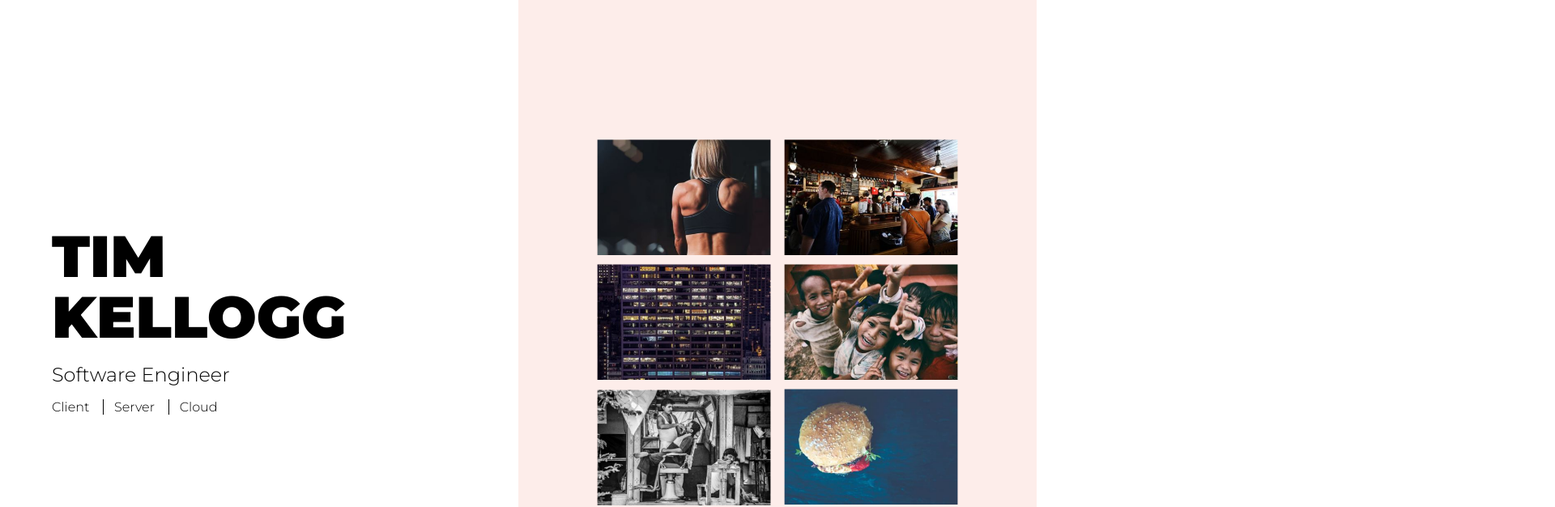
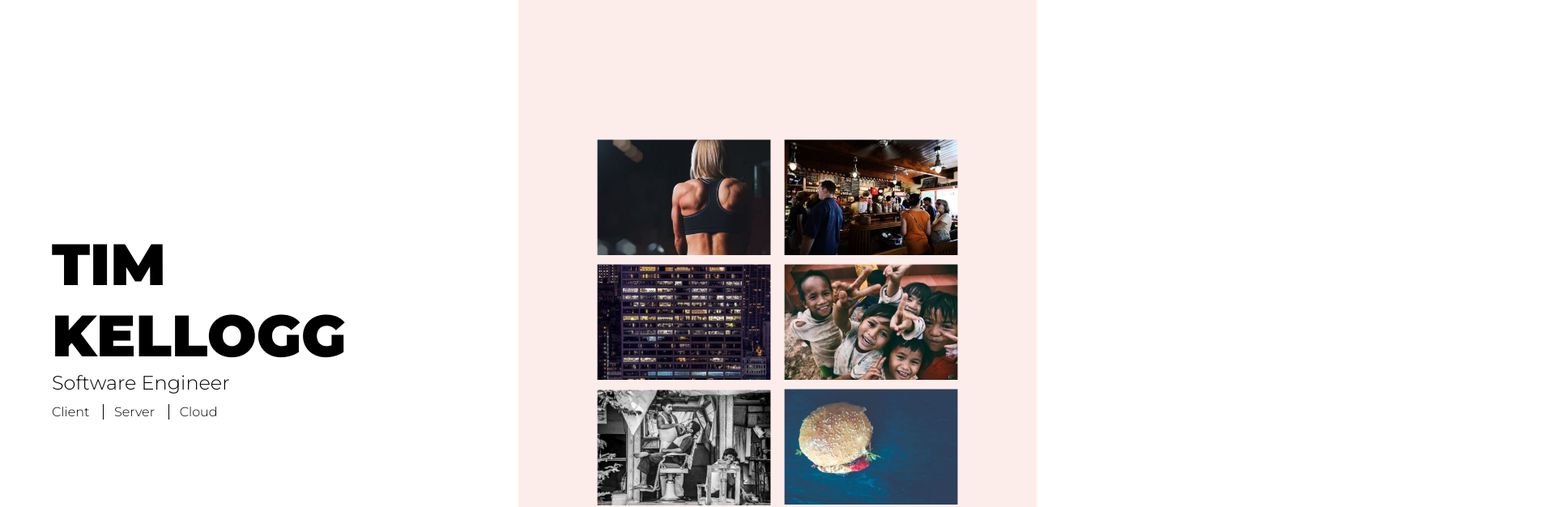
Before and after one commit to timkellogg/react-portfolio, a React (Create React App) app: page / in a window 1280 px wide. Shown: the top 626 px of the page at 81% size, 1920 px wide, since content can reach past the window. Built offline with nearby package versions, Linux system fonts and the light colour scheme.

Commit message:
fix animations to make more smooth

```diff
--- a/src/Header.css
+++ b/src/Header.css
@@ -16,6 +16,60 @@
   border-left: 1px solid black;
 }
 
-.Header-title:first-of-type {
+.Header-title:nth-child(1) {
+  margin-top: -100vh;
+  animation: .75s ease-in slideDown .25s forwards;
+}
+
+.Header-title:nth-child(2) {
   margin-bottom: -1vw;
+  margin-left: -70vw;
+  animation: .75s ease-in slideRight .75s forwards;
 }
+
+.Header-spacer {
+  opacity: 0;
+  animation: .25s ease-in fadeIn 2s forwards;
+}
+
+.Header-spacer:nth-child(1) {
+  animation-delay: 2s;
+}
+
+.Header-spacer:nth-child(2) {
+  animation-delay: 2.5s;
+}
+
+.Header-spacer:nth-child(3) {
+  animation-delay: 2.75s;
+}
+
+.Header-subtitle {
+  margin-right: -100vw;
+  opacity: 0;
+  animation: .75s ease-in fadeIn 4s forwards;
+}
+
+@keyframes slideDown {
+  to {
+    margin-top: 0;
+  }
+}
+
+@keyframes slideRight {
+  to {
+    margin-left: 0;
+  }
+}
+
+@keyframes slideLeft {
+  to {
+    margin-right: 0;
+  }
+}
+
+@keyframes fadeIn {
+  to {
+    opacity: 1;
+  }
+}
--- a/src/Header.js
+++ b/src/Header.js
@@ -7,12 +7,12 @@ export default () => {
     <header className="Header">
       <h1 className="Header-title">Tim</h1>
       <h1 className="Header-title">Kellogg</h1>
-      <h2>Software Engineer</h2>
-      <p className="Header-subtitle">
+      <h2 className="Header-subtitle">Software Engineer</h2>
+      <div>
         <span className="Header-spacer">Client </span>
         <span className="Header-spacer">Server </span>
         <span className="Header-spacer">Cloud </span>
-      </p>
+      </div>
     </header>
   )
 }
--- a/src/ProjectList.css
+++ b/src/ProjectList.css
@@ -27,7 +27,7 @@
   width: 44%;
   margin-bottom: 0vw;
   opacity: 0;
-  animation: .222s linear appear forwards;
+  animation: .25s ease-out appear forwards;
 }
 
 .ProjectList-Item:nth-child(odd) {
@@ -39,27 +39,27 @@
 }
 
 .ProjectList-Item:nth-child(1) {
-  animation-delay: 0s;
+  animation-delay: 3s;
 }
 
 .ProjectList-Item:nth-child(2) {
-  animation-delay: .25s;
+  animation-delay: 3.25s;
 }
 
 .ProjectList-Item:nth-child(3) {
-  animation-delay: .5s;
+  animation-delay: 3.5s;
 }
 
 .ProjectList-Item:nth-child(4) {
-  animation-delay: .75s;
+  animation-delay: 3.75s;
 }
 
 .ProjectList-Item:nth-child(5) {
-  animation-delay: 1s;
+  animation-delay: 4s;
 }
 
 .ProjectList-Item:nth-child(6) {
-  animation-delay: 1.25s;
+  animation-delay: 4.25s;
 }
 
 .ProjectList-Img {
```
